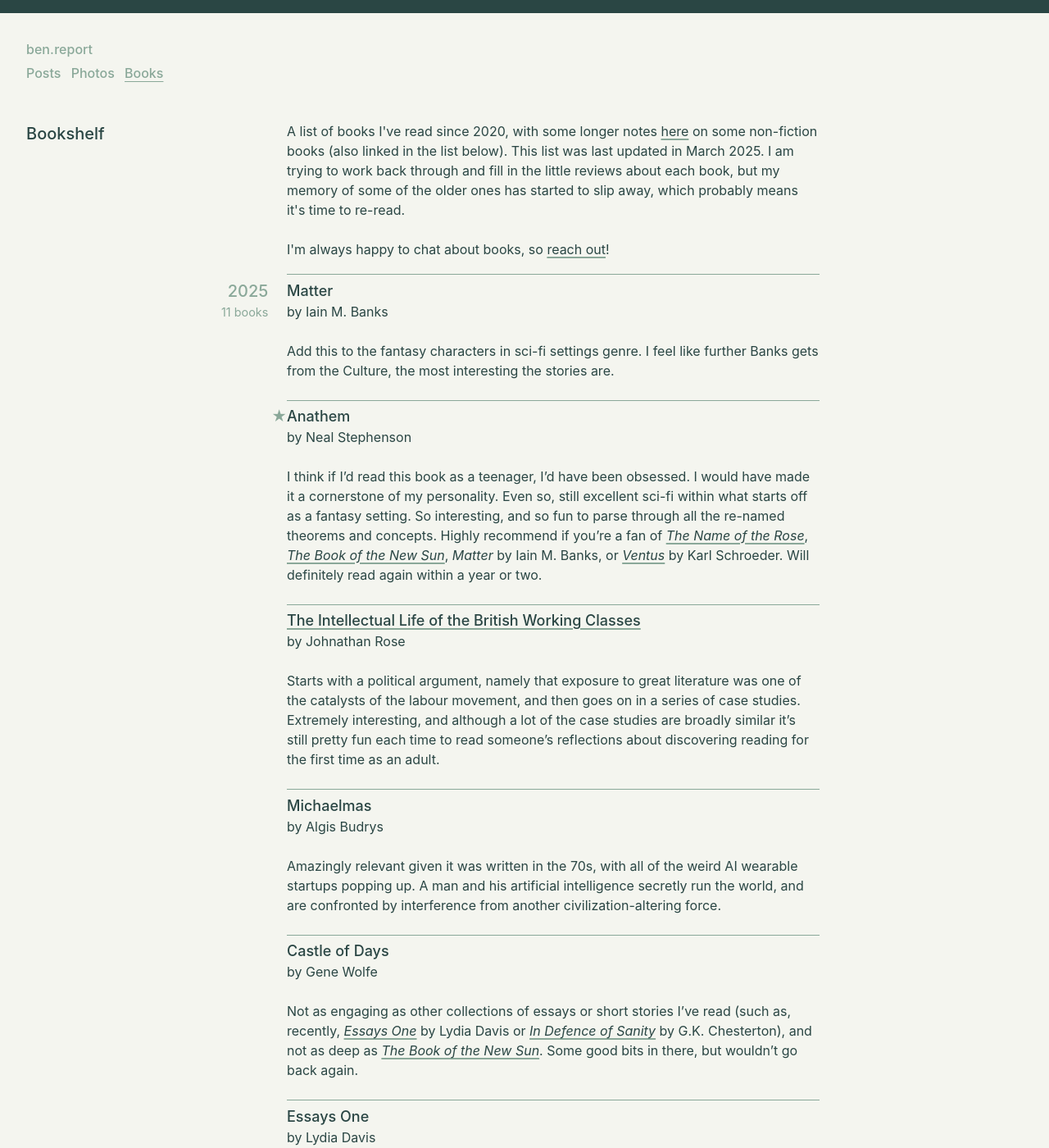
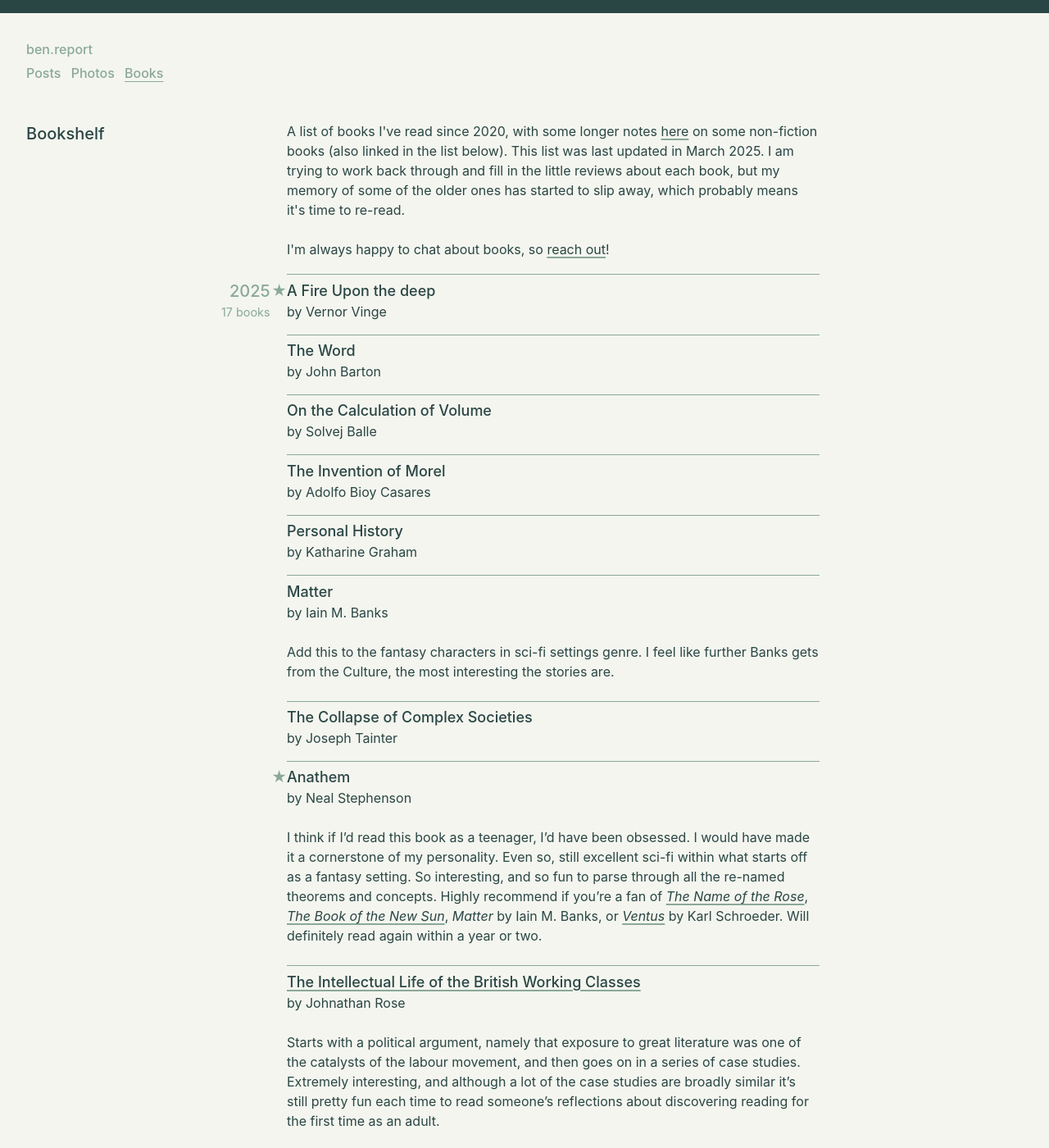
Before and after one commit to penborter/ben-report, a Jekyll site: the page built from _pages/books.html, in a window 1280 px wide and 1400 px high. Shown: the whole window at 82% size. Built offline with Jekyll 4.4.1, drawn with Linux system fonts in a browser that asks for light colours; some web fonts are replaced; some of the changed text lies outside the part shown.

Commit message:
Minor updates

```diff
--- a/_data/reading.yml
+++ b/_data/reading.yml
@@ -1,9 +1,22 @@
 years:
   - year: "2025"
     books:
+      - title: A Fire Upon the deep
+        author: Vernor Vinge
+        star: yes
+      - title: The Word
+        author: John Barton
+      - title: On the Calculation of Volume
+        author: Solvej Balle
+      - title: The Invention of Morel
+        author: Adolfo Bioy Casares
+      - title: Personal History
+        author: Katharine Graham
       - title: Matter
         author: Iain M. Banks
         review: "Add this to the fantasy characters in sci-fi settings genre. I feel like further Banks gets from the Culture, the most interesting the stories are."
+      - title: The Collapse of Complex Societies
+        author: Joseph Tainter
       - title: Anathem
         author: Neal Stephenson
         star: yes
--- a/_includes/footer.html
+++ b/_includes/footer.html
@@ -1,6 +1,6 @@
 <footer class="footer" role="contentinfo">
   <p>
-      &copy; 2025 — This is the footer — view the site source <a href="https://github.com/penborter/ben-report">here</a>, or read the <a href="/colophon">colophon</a>.
+    &copy; Ben Porter — organic, farm-to-table code since 2020. Source at <a href="https://github.com/penborter/ben-report">penborter/ben-report</a>. You can also read the <a href="/colophon">colophon</a>.
       {% include theme_switch.html %}
   </p>
 </footer>
--- a/_pages/about.html
+++ b/_pages/about.html
@@ -7,7 +7,7 @@ permalink: /
 <h1 id="intro-heading">Hi, I'm Ben</h1>
 <p>
   I'm from Sydney, working on capital-intensive projects in transport, energy, and water. This site is primarily here to host my <a href="/photos">photos</a>, <a href="/books">reading list</a>, and occasional posts and notes. My contact details are also available <a href="/contact">here</a>.
-  Explore below:
+  Quick links below:
 </p>
 
 <div id="links-about">
--- a/_sass/layout.scss
+++ b/_sass/layout.scss
@@ -176,7 +176,7 @@ $light-transparent-2: scale-color($light_accent_1, $alpha: -70%);
   display: block;
   padding: 1em;
 
-  border-radius: 5px;
+  //border-radius: 5px;
   border: 1px solid var(--color-main);
   background: var(--color-bg);
 
@@ -332,7 +332,7 @@ nav {
     filter: none;
     transition: 0.3s ease;
 
-    a:not(.navName), a:visited {
+    a, a:visited {
       color: var(--fg);
     }
 
@@ -553,7 +553,7 @@ blockquote, .footnotes {
   padding: 1.5em;
 
   border: 1px solid var(--bg-accent-3);
-  border-radius: 5px;
+  //border-radius: 5px;
 
   p {
     margin: 0;
@@ -796,7 +796,7 @@ footer {
   padding-top: 2em;
 
   img {
-    border-radius: 5px;
+    //border-radius: 5px;
     box-shadow: 0 2px 2px var(--shadow-color),
                 0 4px 4px var(--shadow-color),
                 0 8px 8px var(--shadow-color),
@@ -1136,7 +1136,7 @@ mark {
   background: var(--fg-accent-1);
   color: var(--bg);
   padding: 0.1em 0.2em;
-  border-radius: 3px;
+  //border-radius: 3px;
 }
 
 // Responsiveness
@@ -1248,7 +1248,7 @@ mark {
       margin-right: -0.3em;
       padding: 0.3em;
       background: var(--bg);
-      border-radius: 5px;
+      //border-radius: 5px;
 
       top: 1em;
     }
```
Also changed, not shown: _posts/2025-04-18-Circular-Quay-Balmoral.md (+1 -1 lines).
